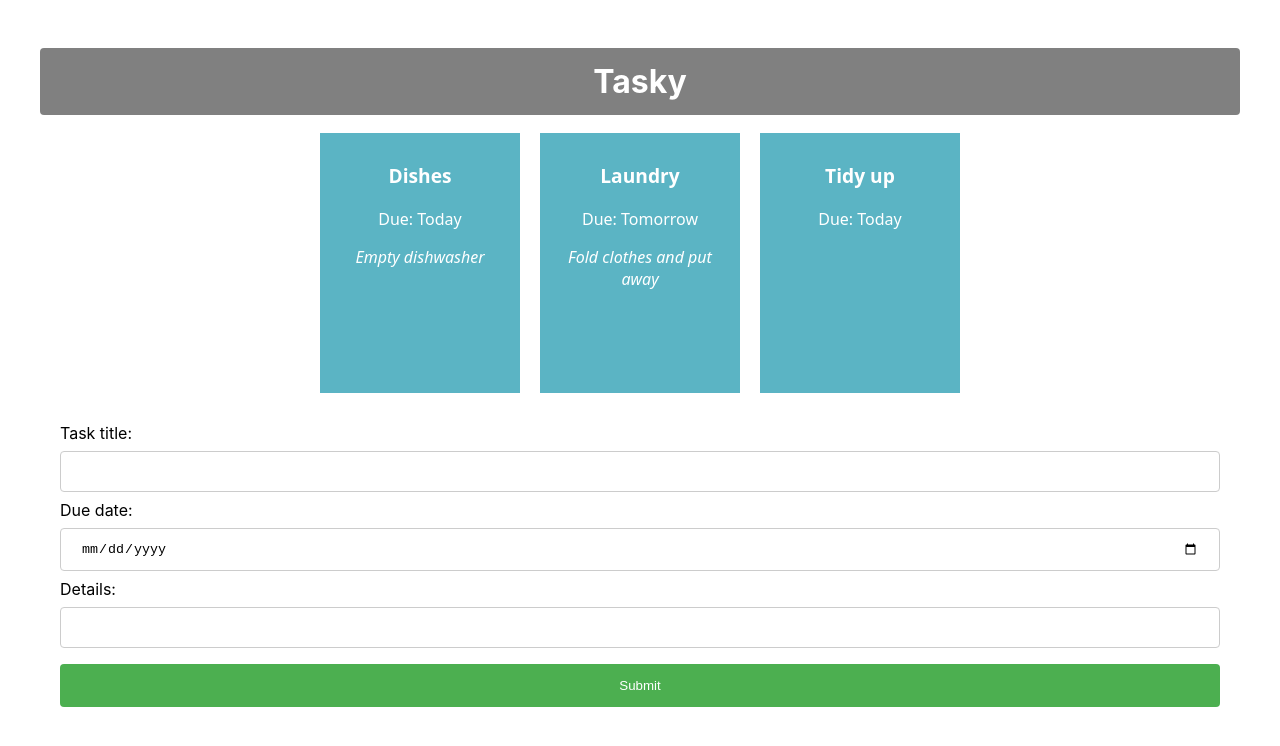
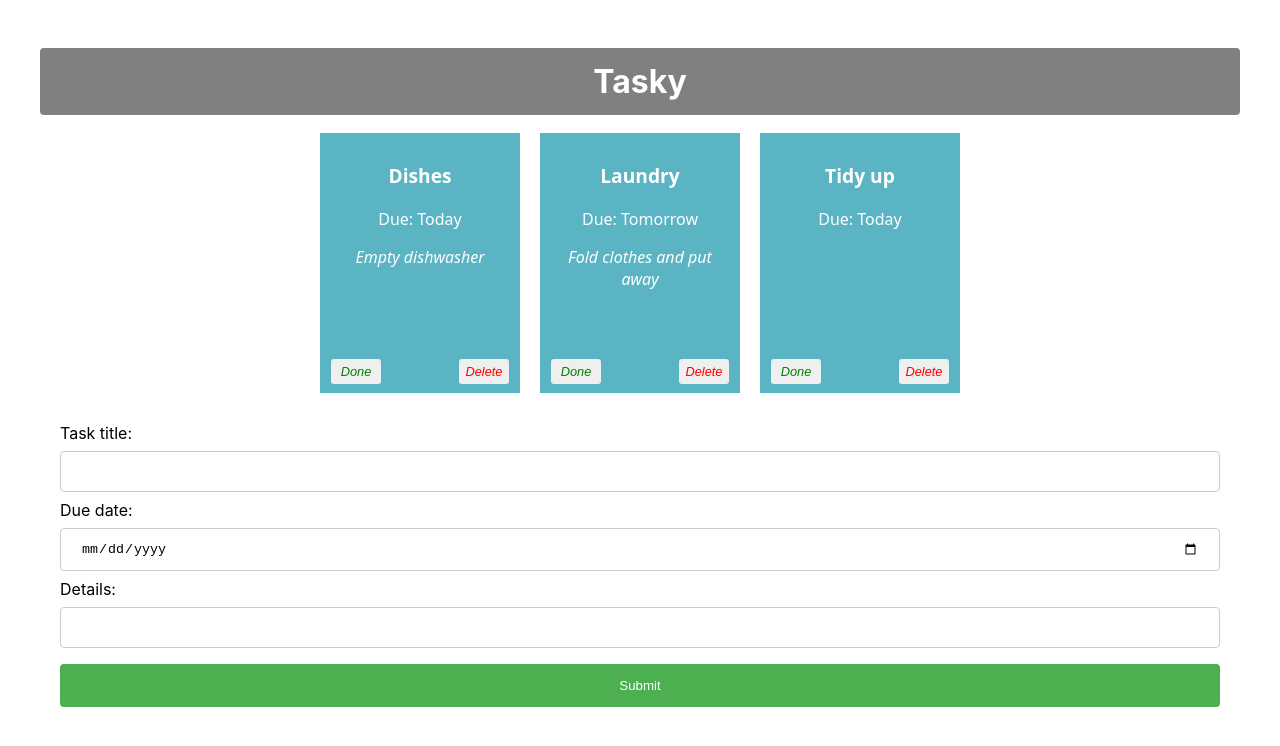
Before and after one commit to evanhearne/react-basics-labs, a React (Create React App) app in the folder tasky/: page / in a window 1280 px wide. Shown: the top 746 px of the page. Built offline with nearby package versions, Linux system fonts and the light colour scheme.

Commit message:
added buttons and function calls

```diff
--- a/tasky/src/components/Task.js
+++ b/tasky/src/components/Task.js
@@ -2,10 +2,12 @@ import React from 'react';
 
 const Task = (props) => {
     return (
-        <div className="card" >
+        <div className="card" style={{backgroundColor: props.done ? 'lightgrey' : '#5bb4c4'}}>
             <p className="title">{props.title}</p>
-            <p>Due: {props.deadline}</p>
-            <p className="description">{props.description}</p>
+        <p>Due: {props.deadline}</p>
+        <p className="description">{props.description}</p>
+        <button onClick={props.markDone} className='doneButton'>Done</button>
+        <button className='deleteButton' onClick={props.deleteTask}>Delete</button>
         </div>
     )
 }
```
